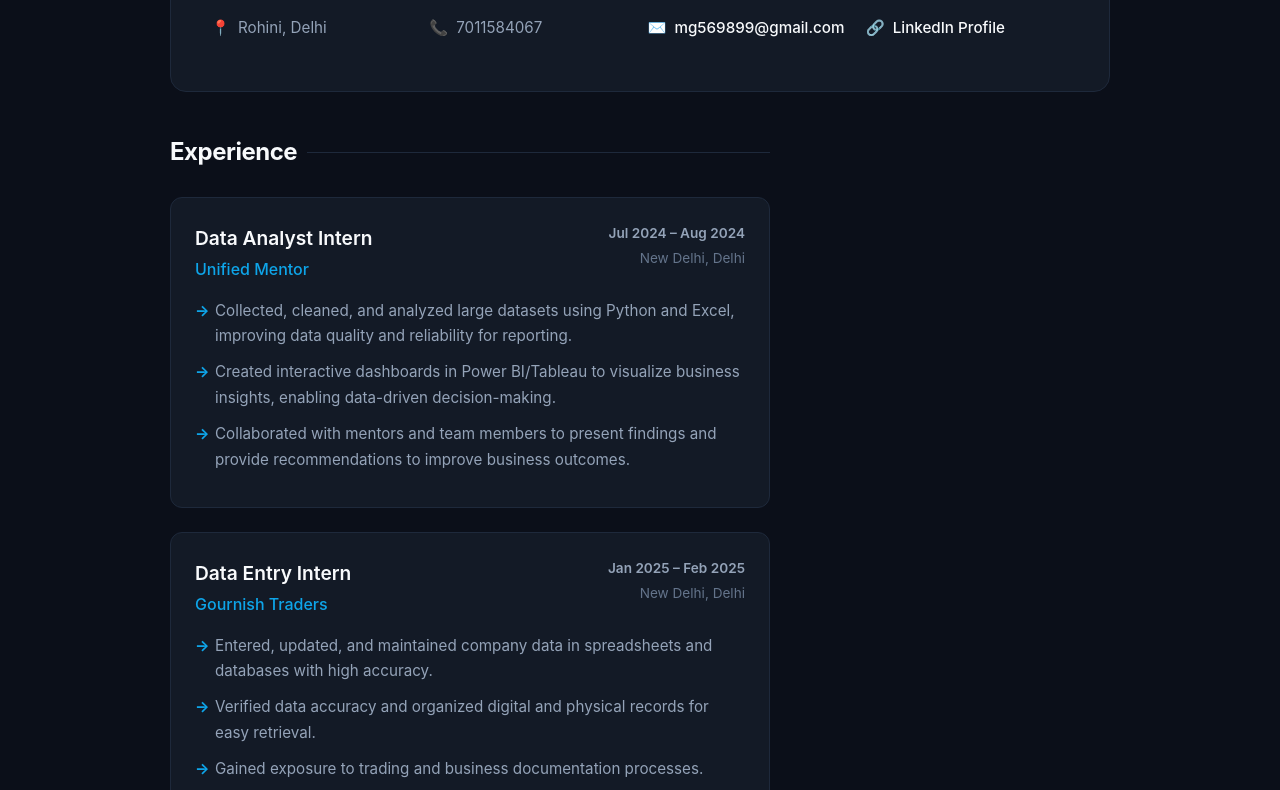
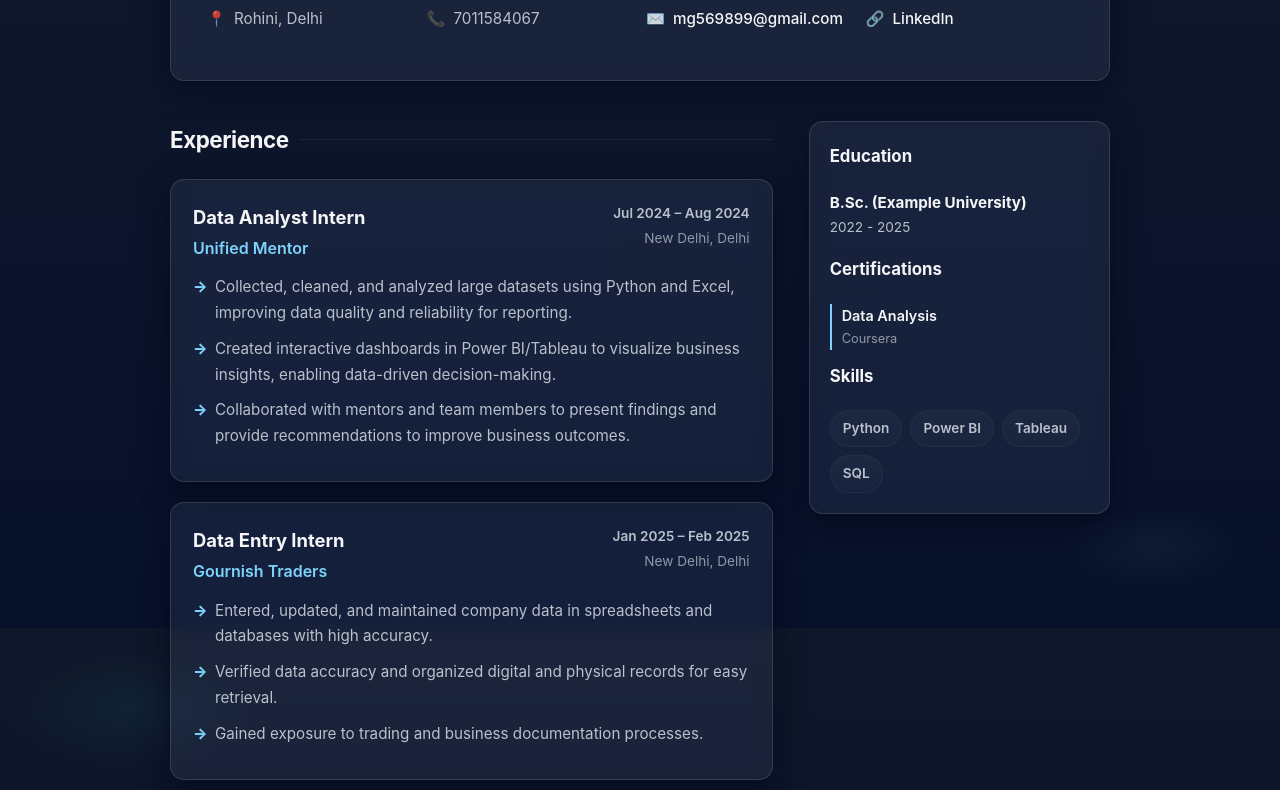
Before and after one commit to Mayank0118/personalWebsite, a plain HTML site: page index.html in a window 1280 px wide. Shown: the part 172-962 px from the top of the page. Drawn offline with Linux system fonts and the light colour scheme.

Commit message:
Theme: convert site to glassmorphism style (glass panels, blurred backdrop, updated colors)

```diff
--- a/index.html
+++ b/index.html
@@ -5,47 +5,65 @@
     <meta name="viewport" content="width=device-width, initial-scale=1.0">
     <title>Mayank Gupta | Profile Development</title>
     <style>
-        /* Modern CSS Variables for easy color/theme management */
+        /* Glassmorphism theme variables */
         :root {
-            --bg-main: #0b0f19;
-            --bg-card: #131a26;
-            --bg-tag: #1e293b;
-            --accent: #0ea5e9;
-            --accent-gradient: linear-gradient(135deg, #0ea5e9 0%, #2dd4bf 100%);
-            --text-primary: #f8fafc;
-            --text-secondary: #94a3b8;
-            --text-muted: #64748b;
-            --border-color: #1e293b;
+            --bg-gradient-1: #0f172a;
+            --bg-gradient-2: #071029;
+            --accent: #7dd3fc;
+            --accent-2: #2dd4bf;
+            --glass-bg: rgba(255,255,255,0.06);
+            --glass-border: rgba(255,255,255,0.12);
+            --glass-strong: rgba(255,255,255,0.08);
+            --text-primary: rgba(255,255,255,0.96);
+            --text-secondary: rgba(226,232,240,0.8);
+            --muted: rgba(226,232,240,0.6);
             --font-stack: -apple-system, BlinkMacSystemFont, "Segoe UI", Roboto, Helvetica, Arial, sans-serif, "Apple Color Emoji", "Segoe UI Emoji";
         }
 
-        * {
-            box-sizing: border-box;
-            margin: 0;
-            padding: 0;
-        }
+        * { box-sizing: border-box; margin: 0; padding: 0; }
+
+        html, body { height: 100%; }
 
         body {
             font-family: var(--font-stack);
-            background-color: var(--bg-main);
+            background: radial-gradient(1200px 600px at 10% 10%, rgba(45,212,191,0.06), transparent 10%),
+                        radial-gradient(900px 400px at 90% 90%, rgba(125,211,252,0.05), transparent 10%),
+                        linear-gradient(180deg, var(--bg-gradient-1), var(--bg-gradient-2));
             color: var(--text-primary);
             line-height: 1.7;
             padding: 40px 20px;
             -webkit-font-smoothing: antialiased;
+            background-attachment: fixed;
         }
 
-        .container {
-            max-width: 940px;
-            margin: 0 auto;
+        .container { max-width: 940px; margin: 0 auto; }
+
+        /* Decorative blurred background shapes */
+        body::before {
+            content: '';
+            position: fixed;
+            inset: 0;
+            pointer-events: none;
+            background: conic-gradient(from 180deg at 50% 50%, rgba(125,211,252,0.02), rgba(45,212,191,0.02));
+            mix-blend-mode: overlay;
+            z-index: 0;
+        }
+
+        /* Glass panel base */
+        .glass {
+            background: var(--glass-bg);
+            border: 1px solid var(--glass-border);
+            border-radius: 14px;
+            -webkit-backdrop-filter: blur(8px) saturate(120%);
+            backdrop-filter: blur(8px) saturate(120%);
+            box-shadow: 0 8px 30px rgba(2,6,23,0.6);
+            position: relative;
+            z-index: 1;
         }
 
         /* Hero Header Section */
         header {
-            background: var(--bg-card);
-            padding: 50px 40px;
-            border-radius: 16px;
-            border: 1px solid var(--border-color);
-            position: relative;
+            padding: 48px 36px;
             overflow: hidden;
             margin-bottom: 40px;
         }
@@ -57,15 +75,19 @@
             left: 0;
             width: 100%;
             height: 4px;
-            background: var(--accent-gradient);
+            background: linear-gradient(135deg, var(--accent), var(--accent-2));
+            z-index: 2;
+            border-top-left-radius: 14px;
+            border-top-right-radius: 14px;
         }
 
         header h1 {
-            font-size: 2.8rem;
+            font-size: 2.6rem;
             font-weight: 800;
-            letter-spacing: -0.025em;
-            margin-bottom: 15px;
-            background: var(--accent-gradient);
+            letter-spacing: -0.02em;
+            margin-bottom: 12px;
+            color: var(--text-primary);
+            background: linear-gradient(90deg, var(--accent), var(--accent-2));
             -webkit-background-clip: text;
             -webkit-text-fill-color: transparent;
         }
@@ -73,234 +95,84 @@
         .contact-grid {
             display: grid;
             grid-template-columns: repeat(auto-fit, minmax(200px, 1fr));
-            gap: 15px;
-            margin-top: 20px;
+            gap: 12px;
+            margin-top: 18px;
             font-size: 0.95rem;
             color: var(--text-secondary);
         }
 
-        .contact-item {
-            display: flex;
-            align-items: center;
-            gap: 8px;
-        }
-
-        .contact-item a {
-            color: var(--text-primary);
-            text-decoration: none;
-            transition: color 0.2s ease;
-            font-weight: 500;
-        }
-
-        .contact-item a:hover {
-            color: var(--accent);
-        }
+        .contact-item { display: flex; align-items: center; gap: 8px; }
+        .contact-item a { color: var(--text-primary); text-decoration: none; transition: color 0.15s ease; font-weight: 500; }
+        .contact-item a:hover { color: var(--accent); }
 
         /* Layout Grid for Sections */
-        .main-layout {
-            display: grid;
-            grid-template-columns: 2fr 1fr;
-            gap: 40px;
-        }
-
-        section {
-            margin-bottom: 40px;
-        }
+        .main-layout { display: grid; grid-template-columns: 2fr 1fr; gap: 36px; }
+        section { margin-bottom: 40px; }
 
         h2 {
-            font-size: 1.5rem;
+            font-size: 1.4rem;
             font-weight: 700;
             letter-spacing: -0.02em;
             color: var(--text-primary);
-            margin-bottom: 24px;
-            display: flex;
-            align-items: center;
-            gap: 10px;
+            margin-bottom: 20px;
+            display: flex; align-items: center; gap: 10px;
         }
 
-        h2::after {
-            content: '';
-            flex-grow: 1;
-            height: 1px;
-            background: var(--border-color);
-        }
+        h2::after { content: ''; flex-grow: 1; height: 1px; background: rgba(255,255,255,0.06); }
 
-        /* Cards and Items */
-        .card {
-            background: var(--bg-card);
-            border: 1px solid var(--border-color);
-            border-radius: 12px;
-            padding: 24px;
-            margin-bottom: 24px;
-            transition: transform 0.2s ease, border-color 0.2s ease;
-        }
+        /* Cards and Items (glass) */
+        .card { padding: 22px; margin-bottom: 20px; transition: transform 0.18s ease, box-shadow 0.18s ease; }
+        .card:hover { transform: translateY(-6px); box-shadow: 0 18px 50px rgba(2,6,23,0.7); }
 
-        .card:hover {
-            transform: translateY(-2px);
-            border-color: #334155;
-        }
+        .card-header { display: flex; justify-content: space-between; align-items: flex-start; flex-wrap: wrap; gap: 10px; margin-bottom: 12px; }
 
-        .card-header {
-            display: flex;
-            justify-content: space-between;
-            align-items: flex-start;
-            flex-wrap: wrap;
-            gap: 10px;
-            margin-bottom: 14px;
-        }
+        .job-title { font-size: 1.15rem; font-weight: 700; color: var(--text-primary); }
+        .company { font-size: 1rem; color: var(--accent); font-weight: 600; margin-top: 2px; }
 
-        .job-title {
-            font-size: 1.2rem;
-            font-weight: 600;
-            color: var(--text-primary);
-        }
-
-        .company {
-            font-size: 1rem;
-            color: var(--accent);
-            font-weight: 500;
-            margin-top: 2px;
-        }
-
-        .meta-text {
-            font-size: 0.85rem;
-            color: var(--text-muted);
-            text-align: right;
-        }
-
-        .meta-text .date {
-            color: var(--text-secondary);
-            font-weight: 600;
-            margin-bottom: 2px;
-        }
+        .meta-text { font-size: 0.85rem; color: var(--muted); text-align: right; }
+        .meta-text .date { color: var(--text-secondary); font-weight: 600; margin-bottom: 2px; }
 
         /* Custom Styled Lists */
-        ul {
-            list-style: none;
-        }
-
-        li {
-            position: relative;
-            padding-left: 20px;
-            margin-bottom: 10px;
-            font-size: 0.95rem;
-            color: var(--text-secondary);
-        }
-
-        li::before {
-            content: "→";
-            position: absolute;
-            left: 0;
-            color: var(--accent);
-            font-weight: bold;
-        }
+        ul { list-style: none; }
+        li { position: relative; padding-left: 22px; margin-bottom: 10px; font-size: 0.95rem; color: var(--text-secondary); }
+        li::before { content: "→"; position: absolute; left: 0; color: var(--accent); font-weight: 800; }
 
         /* Pill Tags (Skills & Certs) */
-        .tag-group {
-            display: flex;
-            flex-wrap: wrap;
-            gap: 8px;
-            margin-top: 15px;
-        }
+        .tag-group { display: flex; flex-wrap: wrap; gap: 8px; margin-top: 12px; }
+        .tag { background: linear-gradient(180deg, rgba(255,255,255,0.03), rgba(255,255,255,0.02)); color: var(--text-secondary); padding: 6px 12px; border-radius: 999px; font-size: 0.85rem; font-weight: 600; border: 1px solid rgba(255,255,255,0.04); }
 
-        .tag {
-            background: var(--bg-tag);
-            color: var(--text-secondary);
-            padding: 6px 14px;
-            border-radius: 20px;
-            font-size: 0.85rem;
-            font-weight: 500;
-            border: 1px solid var(--border-color);
-        }
+        .sidebar-section { padding: 20px; }
+        .sidebar-section h3 { font-size: 1.05rem; margin-bottom: 12px; color: var(--text-primary); font-weight: 700; padding-bottom: 8px; }
 
-        .sidebar-section {
-            background: var(--bg-card);
-            border: 1px solid var(--border-color);
-            border-radius: 12px;
-            padding: 24px;
-            margin-bottom: 24px;
-        }
+        .edu-item { margin-bottom: 16px; }
+        .edu-title { font-size: 0.95rem; font-weight: 700; color: var(--text-primary); }
+        .edu-meta { font-size: 0.85rem; color: var(--text-secondary); }
 
-        .sidebar-section h3 {
-            font-size: 1.1rem;
-            margin-bottom: 16px;
-            color: var(--text-primary);
-            font-weight: 600;
-            border-bottom: 1px solid var(--border-color);
-            padding-bottom: 8px;
-        }
-
-        .edu-item {
-            margin-bottom: 20px;
-        }
-
-        .edu-item:last-child {
-            margin-bottom: 0;
-        }
-
-        .edu-title {
-            font-size: 0.95rem;
-            font-weight: 600;
-            color: var(--text-primary);
-        }
-
-        .edu-meta {
-            font-size: 0.85rem;
-            color: var(--text-secondary);
-        }
-
-        .cert-list {
-            display: flex;
-            flex-direction: column;
-            gap: 12px;
-        }
-
-        .cert-item {
-            font-size: 0.9rem;
-            border-left: 2px solid var(--accent);
-            padding-left: 10px;
-        }
-
-        .cert-name {
-            color: var(--text-primary);
-            font-weight: 500;
-        }
-
-        .cert-org {
-            color: var(--text-muted);
-            font-size: 0.8rem;
-        }
+        .cert-list { display: flex; flex-direction: column; gap: 10px; }
+        .cert-item { font-size: 0.9rem; border-left: 2px solid var(--accent); padding-left: 10px; }
+        .cert-name { color: var(--text-primary); font-weight: 600; }
+        .cert-org { color: var(--muted); font-size: 0.8rem; }
 
         /* Responsive Breakpoints */
         @media (max-width: 850px) {
-            .main-layout {
-                grid-template-columns: 1fr;
-            }
-            body {
-                padding: 20px 10px;
-            }
-            header {
-                padding: 30px 20px;
-            }
-            header h1 {
-                font-size: 2.2rem;
-            }
-            .meta-text {
-                text-align: left;
-            }
+            .main-layout { grid-template-columns: 1fr; }
+            body { padding: 20px 10px; }
+            header { padding: 26px 18px; }
+            header h1 { font-size: 2rem; }
+            .meta-text { text-align: left; }
         }
     </style>
 </head>
 <body>
 
 <div class="container">
-    <header>
+    <header class="glass">
         <h1>Mayank Gupta</h1>
         <div class="contact-grid">
             <div class="contact-item">📍 <span>Rohini, Delhi</span></div>
             <div class="contact-item">📞 <span>7011584067</span></div>
             <div class="contact-item">✉️ <a href="mailto:mg569899@gmail.com">mg569899@gmail.com</a></div>
-            <div class="contact-item">🔗 <a href="https://www.linkedin.com/in/mayank-gupta-193857230/?lipi=urn%3Ali%3Apage%3Ad_flagship3_profile_view_base_contact_details%3B0dhSCPjQSBC4MX1KxVYkFA%3D%3D" target="_blank">LinkedIn Profile</a></div>
+            <div class="contact-item">🔗 <a href="https://www.linkedin.com/in/mayank-gupta-193857230/">LinkedIn</a></div>
         </div>
     </header>
 
@@ -309,7 +181,7 @@
             <section id="experience">
                 <h2>Experience</h2>
 
-                <div class="card">
+                <div class="card glass">
                     <div class="card-header">
                         <div>
                             <div class="job-title">Data Analyst Intern</div>
@@ -327,7 +199,7 @@
                     </ul>
                 </div>
 
-                <div class="card">
+                <div class="card glass">
                     <div class="card-header">
                         <div>
                             <div class="job-title">Data Entry Intern</div>
@@ -345,7 +217,7 @@
                     </ul>
                 </div>
 
-                <div class="card">
+                <div class="card glass">
                     <div class="card-header">
                         <div>
                             <div class="job-title">Member</div>
@@ -353,3 +225,41 @@
                         </div>
                         <div class="meta-text">
                             <div class="date">Jun 2025 – Jul 2026</div>
+                        </div>
+                    </div>
+                    <ul>
+                        <li>Participated in community service projects and club activities, helping coordinate events and outreach.</li>
+                        <li>Assisted in planning and executing fundraisers and awareness programs.</li>
+                    </ul>
+                </div>
+
+            </section>
+        </main>
+
+        <aside>
+            <div class="sidebar-section glass">
+                <h3>Education</h3>
+                <div class="edu-item">
+                    <div class="edu-title">B.Sc. (Example University)</div>
+                    <div class="edu-meta">2022 - 2025</div>
+                </div>
+
+                <h3>Certifications</h3>
+                <div class="cert-list">
+                    <div class="cert-item"><div class="cert-name">Data Analysis</div><div class="cert-org">Coursera</div></div>
+                </div>
+
+                <h3 style="margin-top:12px;">Skills</h3>
+                <div class="tag-group">
+                    <div class="tag">Python</div>
+                    <div class="tag">Power BI</div>
+                    <div class="tag">Tableau</div>
+                    <div class="tag">SQL</div>
+                </div>
+            </div>
+        </aside>
+    </div>
+</div>
+
+</body>
+</html>
```
